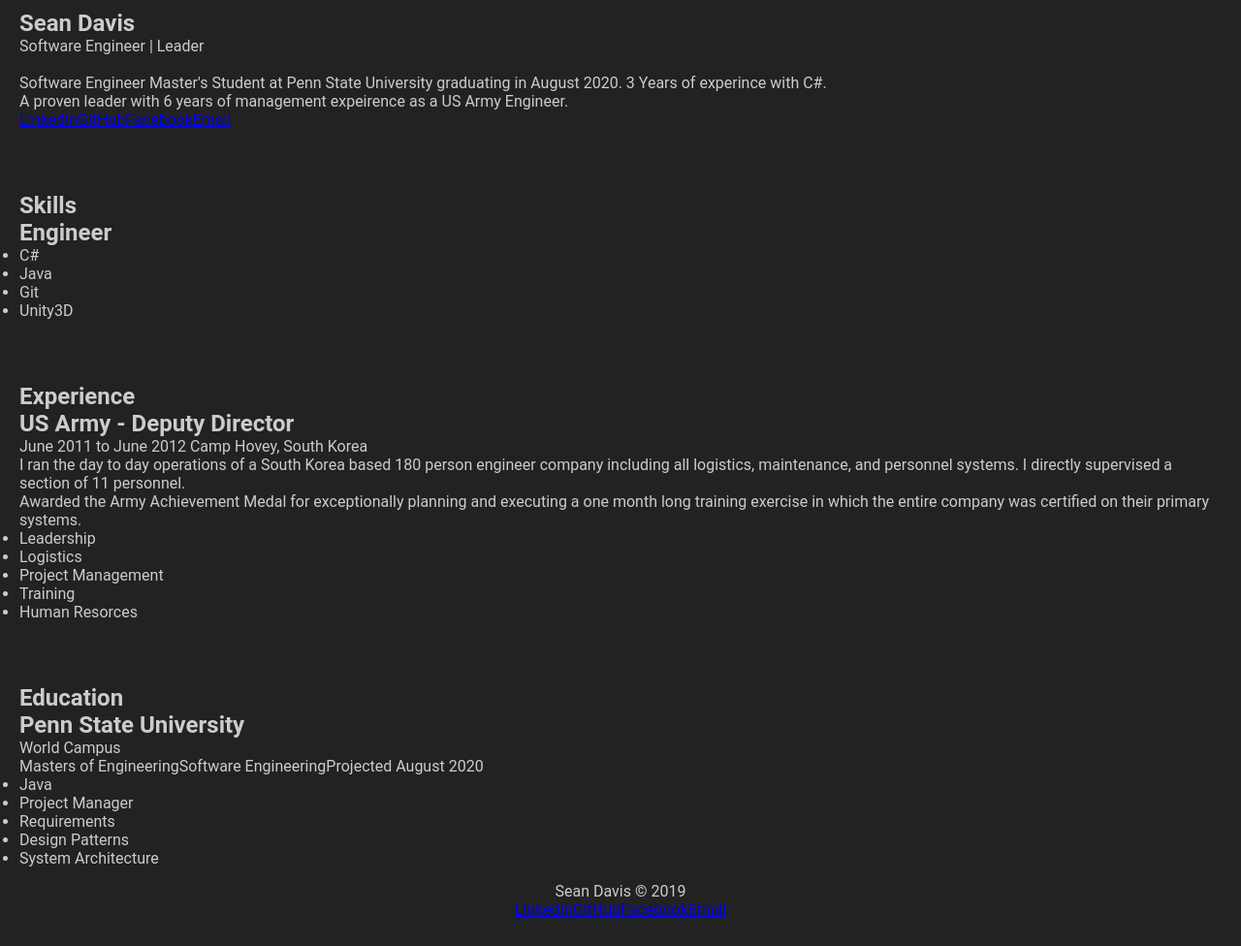
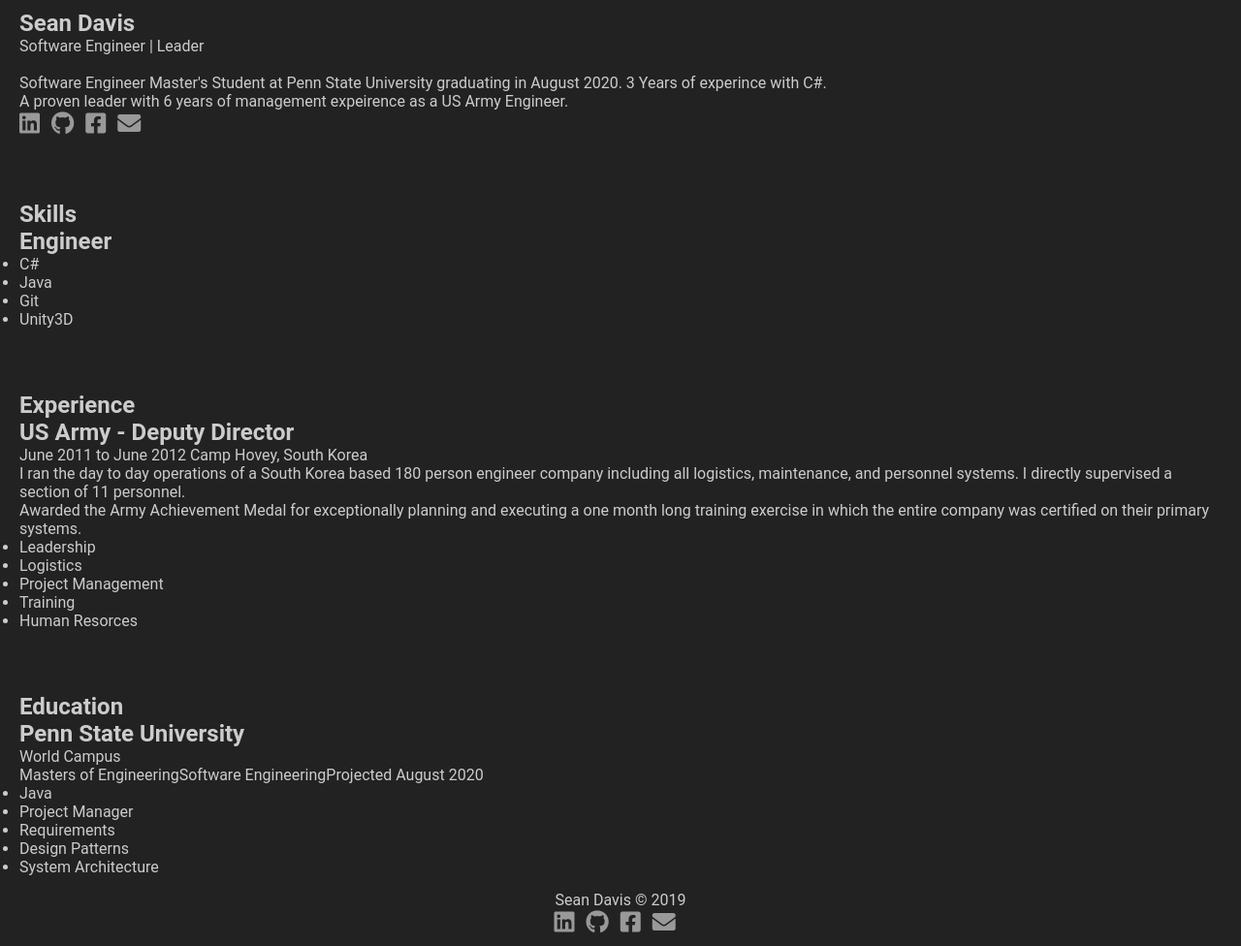
Before and after one commit to daleran/seandavis.dev, a PHP site: page / in a window 1280 px wide. Shown: the part 50-1026 px from the top of the page at 97% size. Before the commit the page ends 996 px from the top, so only its background shows below. Run offline with PHP 8.4, Linux system fonts and the light colour scheme; some libraries are stand-ins or nearby versions.

Commit message:
Added social media icons

```diff
--- a/css/main.css
+++ b/css/main.css
@@ -18,6 +18,17 @@ footer {
     margin: auto;
     padding: 10px;
     text-align: center;
+}
+
+.social-icons > a{
+    text-decoration: none;
+    color: #999999;
+    font-size: 24px;
+    letter-spacing: 0.5em;
+}
+
+.social-icons > a:hover{
+    color: #CCCCCC;
 }
 
 .nav{
--- a/index.html
+++ b/index.html
@@ -8,6 +8,7 @@
     <title>Sean Davis - Engineer|Leader</title>
 
     <link rel="stylesheet" href="css/main.css">
+    <link rel="stylesheet" href="https://use.fontawesome.com/releases/v5.8.2/css/all.css" integrity="sha384-oS3vJWv+0UjzBfQzYUhtDYW+Pj2yciDJxpsK1OYPAYjqT085Qq/1cq5FLXAZQ7Ay" crossorigin="anonymous">
   </head>
   <body>
     <nav class="nav">
@@ -35,7 +36,7 @@
         <br>
         <p>Software Engineer Master's Student at Penn State University graduating in August 2020. 3 Years of experince with C#.</p>
         <p>A proven leader with 6 years of management expeirence as a US Army Engineer.</p>
-        <p><a href="https://www.linkedin.com/in/sean-davis-dev">LinkedIn</a><a href="https://github.com/daleran">GitHub</a><a href="https://www.facebook.com/profile.php?id=8369550&ref=bookmarks">Facebook</a><a href="mailto:sean_davis@verizon.net">Email</a></p>
+        <div class="social-icons"><a href="https://www.linkedin.com/in/sean-davis-dev"><i class="fab fa-linkedin"></i></a><a href="https://github.com/daleran"><i class="fab fa-github"></i></a><a href="https://www.facebook.com/profile.php?id=8369550&ref=bookmarks"><i class="fab fa-facebook-square"></i></a><a href="mailto:sean_davis@verizon.net"><i class="fas fa-envelope"></i></a></div>
       </section>
       <section id="skills">
         <h1>Skills</h1>
@@ -87,7 +88,7 @@
     </main>
     <footer>
       <div>Sean Davis &copy; 2019 </div>
-      <div><a href="https://www.linkedin.com/in/sean-davis-dev">LinkedIn</a><a href="https://github.com/daleran">GitHub</a><a href="https://www.facebook.com/profile.php?id=8369550&ref=bookmarks">Facebook</a><a href="mailto:sean_davis@verizon.net">Email</a></div>
+      <div class="social-icons"><a href="https://www.linkedin.com/in/sean-davis-dev"><i class="fab fa-linkedin"></i></a><a href="https://github.com/daleran"><i class="fab fa-github"></i></a><a href="https://www.facebook.com/profile.php?id=8369550&ref=bookmarks"><i class="fab fa-facebook-square"></i></a><a href="mailto:sean_davis@verizon.net"><i class="fas fa-envelope"></i></a></div>
     </footer>
   </body>
 </html>
```
